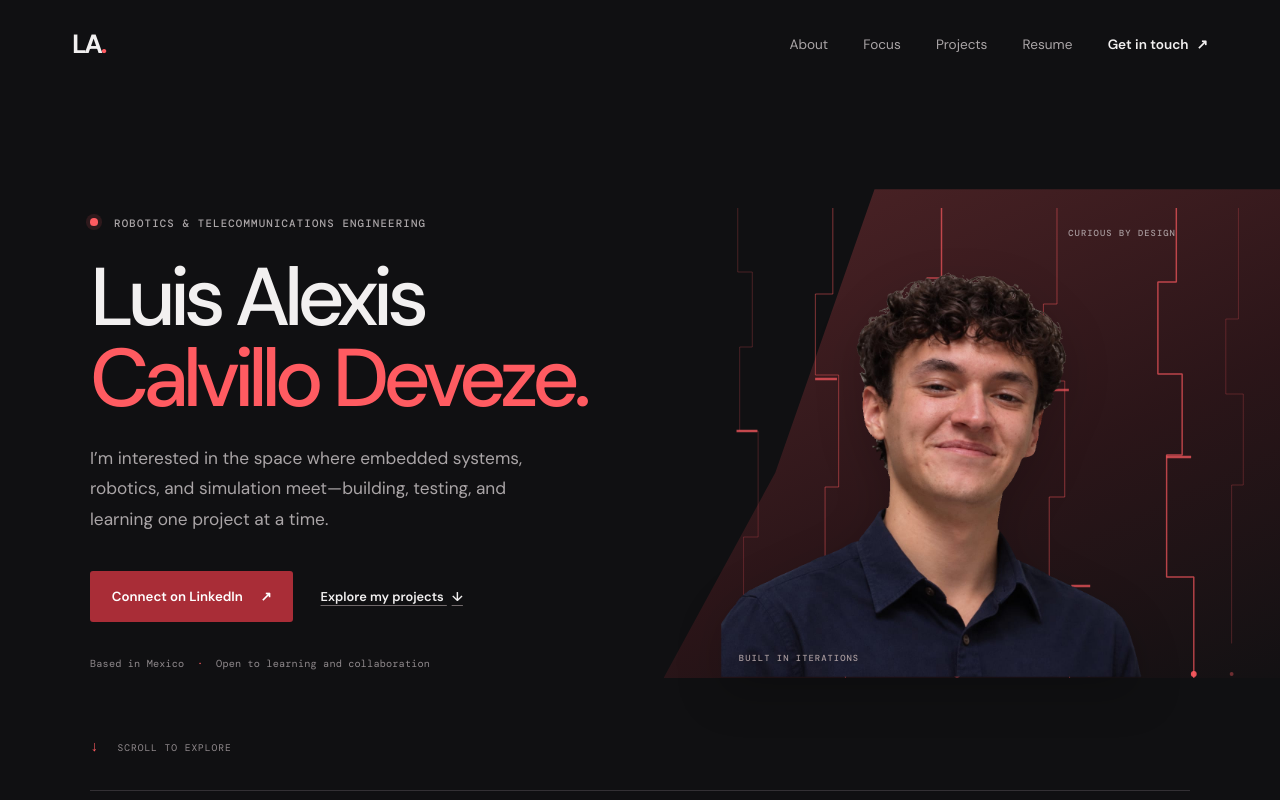
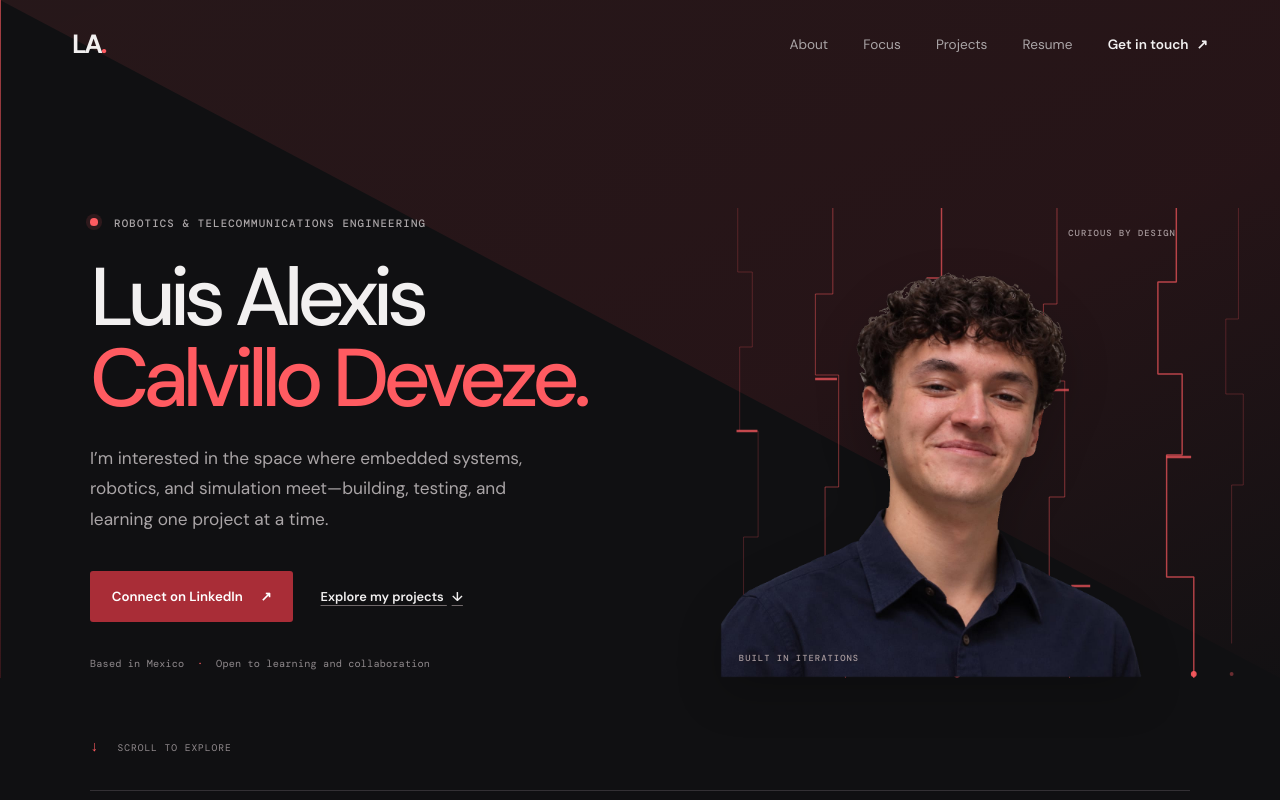
Before and after one commit to Alexis-c-d/alexis-portfolio, a plain HTML site: page index.html in a window 1280 px wide. Shown: the top 800 px of the page. Drawn offline with nearby package versions, Linux system fonts and the light colour scheme.

Commit message:
Reverse hero ramp across page

```diff
--- a/index.html
+++ b/index.html
@@ -15,6 +15,7 @@
   </head>
   <body>
     <a class="skip-link" href="#main">Skip to content</a>
+    <div class="page-ramp" aria-hidden="true"></div>
     <header class="site-header">
       <a class="wordmark" href="#home" aria-label="Luis Alexis, home">LA<span>.</span></a>
       <button class="menu-toggle" type="button" aria-expanded="false" aria-controls="site-nav">
@@ -43,7 +44,6 @@
           <p class="hero-location">Based in Mexico <span aria-hidden="true">·</span> Open to learning and collaboration</p>
         </div>
         <div class="hero-art">
-          <div class="cascade-backdrop" aria-hidden="true"></div>
           <svg class="data-cascade" viewBox="0 0 620 470" preserveAspectRatio="none" aria-hidden="true">
             <path class="cascade-stream cascade-stream-faint" d="M76-8v72h15v75H78v84h19v106H82v137"></path>
             <path class="cascade-stream cascade-stream-secondary" d="M174-8v94h-18v81h24v112h-14v102h21v89"></path>
--- a/script.js
+++ b/script.js
@@ -23,3 +23,22 @@ document.addEventListener("keydown", (event) => {
 });
 
 document.querySelector("#year").textContent = new Date().getFullYear();
+
+const heroPortrait = document.querySelector(".hero-portrait");
+const pageRamp = document.querySelector(".page-ramp");
+const hero = document.querySelector(".hero");
+
+if (heroPortrait && pageRamp && hero) {
+  const alignPageRamp = () => {
+    pageRamp.style.height = `${Math.ceil(heroPortrait.getBoundingClientRect().bottom + window.scrollY)}px`;
+  };
+
+  alignPageRamp();
+  heroPortrait.addEventListener("load", alignPageRamp, { once: true });
+  window.addEventListener("resize", alignPageRamp, { passive: true });
+
+  const rampObserver = new ResizeObserver(alignPageRamp);
+  rampObserver.observe(heroPortrait);
+  rampObserver.observe(hero);
+  document.fonts.ready.then(alignPageRamp);
+}
--- a/styles.css
+++ b/styles.css
@@ -14,12 +14,15 @@
 }
 * { box-sizing: border-box; }
 html { scroll-behavior: smooth; scroll-padding-top: 6rem; }
-body { margin: 0; background: var(--paper); color: var(--ink); font-family: var(--sans); -webkit-font-smoothing: antialiased; }
+body { position: relative; isolation: isolate; margin: 0; background: var(--paper); color: var(--ink); font-family: var(--sans); -webkit-font-smoothing: antialiased; }
 a { color: inherit; }
 a:focus-visible, button:focus-visible { outline: 3px solid var(--accent); outline-offset: 4px; }
 ::selection { color: var(--ink); background: #76343b; }
 .skip-link { position: absolute; z-index: 20; top: .75rem; left: .75rem; padding: .8rem 1rem; transform: translateY(-160%); background: var(--ink); color: var(--paper); }
 .skip-link:focus { transform: translateY(0); }
+.page-ramp { position: absolute; z-index: -1; top: 0; left: 0; width: 100%; height: 0; overflow: hidden; pointer-events: none; }
+.page-ramp::before { position: absolute; inset: 0; background: linear-gradient(155deg, #ff5b6118 4%, #a92d3725 58%, #30191c12 100%); clip-path: polygon(0 0, 100% 0, 100% 100%); content: ""; }
+.page-ramp::after { position: absolute; inset: 0 auto 0 0; width: 1px; background: linear-gradient(180deg, #ff5b61a0, #a92d3740); content: ""; }
 .site-header { position: relative; z-index: 5; height: 5.5rem; max-width: 1280px; margin: auto; padding: 0 4.5rem; display: flex; justify-content: space-between; align-items: center; }
 .wordmark { font-size: 1.65rem; font-weight: 700; letter-spacing: -.09em; text-decoration: none; }
 .wordmark span { color: var(--accent); }
@@ -47,8 +50,6 @@ h1, h2, h3, p { margin-top: 0; }
 .hero-location { margin: 2.2rem 0 0; color: #8f898c; font: .64rem var(--mono); letter-spacing: .015em; }
 .hero-location span { padding-inline: .4rem; color: var(--accent); }
 .hero-art { position: relative; isolation: isolate; width: min(100%, 470px); aspect-ratio: 1; justify-self: end; }
-.cascade-backdrop { position: absolute; z-index: 0; inset: -4% -20% 0 -12%; overflow: hidden; }
-.cascade-backdrop::before { position: absolute; inset: 0; background: linear-gradient(155deg, #ff5b6140 4%, #a92d372d 58%, #30191c16 100%); clip-path: polygon(34% 0, 100% 0, 100% 100%, 0 100%, 18% 58%); content: ""; }
 .data-cascade { position: absolute; z-index: 0; inset: 0 -16% 0 -12%; width: 128%; height: 100%; overflow: hidden; pointer-events: none; }
 .cascade-stream, .cascade-packet { fill: none; stroke: var(--accent); stroke-linecap: square; stroke-linejoin: bevel; }
 .cascade-stream { stroke-width: 1.5; opacity: .68; }
@@ -154,7 +155,6 @@ h1, h2, h3, p { margin-top: 0; }
   .hero h1 { font-size: clamp(3.45rem, 12vw, 5.2rem); }
   .hero-intro { max-width: 390px; font-size: 1rem; }
   .hero-art { width: min(88vw, 410px); max-width: 100%; margin: 3rem auto 0; justify-self: center; }
-  .cascade-backdrop { inset: -2% -2% 0 -2%; }
   .data-cascade { inset: 0; width: 100%; }
   .scroll-cue { bottom: 1.5rem; }
   .section-block { padding-top: 5rem; padding-bottom: 5rem; }
```
